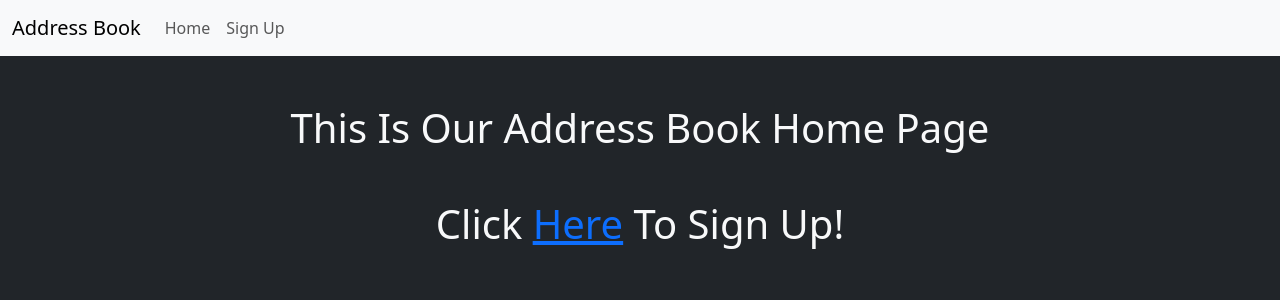
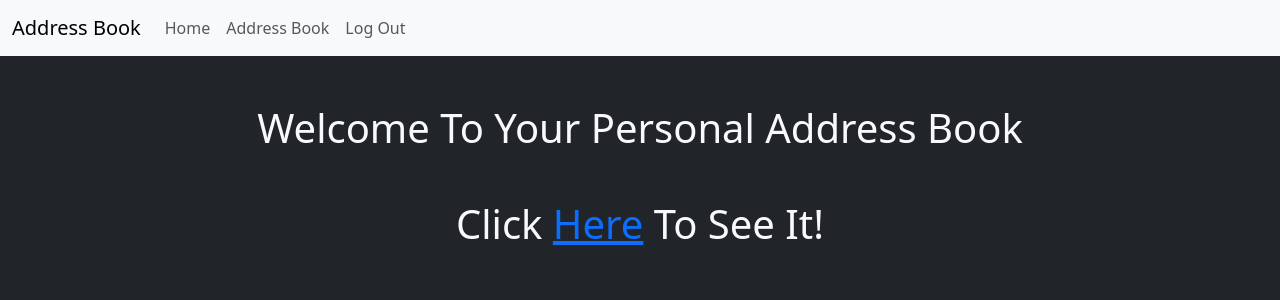
Before and after one commit to eitanreiffman/coding-temple_flask-address-book, a Flask app: page / in a window 1280 px wide. Shown: the top 300 px of the page. Run offline with Flask 3, Linux system fonts and the light colour scheme; the visitor is signed in with stand-in values (Sample User, id 1).

Commit message:
Added Login function

```diff
--- a/app/forms.py
+++ b/app/forms.py
@@ -18,4 +18,4 @@ class LoginForm(FlaskForm):
 
 class PostForm(FlaskForm):
     address = StringField('Address', validators=[InputRequired()])
-    submit = SubmitField
+    submit = SubmitField()
--- a/app/models.py
+++ b/app/models.py
@@ -11,6 +11,7 @@ class User(db.Model, UserMixin):
     username = db.Column(db.String(50), nullable=False, unique=True)
     password = db.Column(db.String(256), nullable=False)
     date_created = db.Column(db.DateTime, nullable=False, default=datetime.utcnow)
+    addresses = db.relationship('Post', backref = 'homeowner', lazy = 'dynamic')
 
     def __init__(self, **kwargs):
         super().__init__(**kwargs)
@@ -41,3 +42,13 @@ class Post(db.Model):
 
     def __repr__(self):
         return f"<Address: {self.id} | {self.address}>"
+
+    def update(self, **kwargs):
+        for key, value in kwargs.items():
+            if key in {'title', 'body'}:
+                setattr(self, key, value)
+        db.session.commit()
+
+    def delete(self):
+        db.session.delete(self)
+        db.session.commit()
--- a/app/routes.py
+++ b/app/routes.py
@@ -28,29 +28,29 @@ def signup():
 
         new_user = User(first_name=first_name, last_name=last_name, email=email, username=username, password=password)
 
-        flash(f'Thank you, {new_user.first_name} {new_user.last_name}, for signing up! \nNow, you can add an address!', 'success')
+        flash(f'Thank you, {new_user.first_name} {new_user.last_name}, for signing up! \nLog in to your account and add an address!', 'success')
 
-        return redirect(url_for('index'))
+        return redirect(url_for('login'))
 
-    return render_template('signup.html', form = form)
+    return render_template('signup.html', form=form)
 
 @app.route('/login', methods=['GET','POST'])
 def login():
     form = LoginForm()
     if form.validate_on_submit():
         username = form.username.data
-        password = form.username.data
+        password = form.password.data
 
         user = User.query.filter_by(username=username).first()
         if user is not None and user.check_password(password):
             login_user(user)
-            flash(f"Hurray! {user.username} is now logged in", "success")
+            flash(f"Hurray! {user.username}, you're now logged in", "success")
             return redirect(url_for('index'))
         else:
             flash("Incorrect username and/or password", "danger")
             redirect(url_for('login'))
 
-    return render_template('login.html', form = form)
+    return render_template('login.html', form=form)
 
 @app.route('/logout')
 def logout():
@@ -65,5 +65,10 @@ def add_address():
     if form.validate_on_submit():
         address = form.address.data
         new_address = Post(address=address, user_id=current_user.id)
-        flash(f"Your address, {new_address.address}, has been successfully added to our system!", "success")
-    return render_template('add_address.html', form = form)
+        flash(f"Your address, {new_address.address}, has been added to your address book!", "success")
+    return render_template('add_address.html', form=form)
+
+@app.route('/address_book')
+def address_book():
+    addresses = Post.query.all()
+    return render_template('address_book.html', addresses=addresses)
--- a/app/templates/add_address.html
+++ b/app/templates/add_address.html
@@ -4,9 +4,9 @@
 
 {% block content %}
 
+<h1 class="text-center text-light mt-5 mb-4">Add a New Address To Your Address Book</h1>
+
 <form action="" class="bg-dark-subtle rounded p-4" method="POST">
-
-    <h1 class="text-center">Add a New Address To Our Database</h1>
 
     {{ form.csrf_token }}
 
--- a/app/templates/index.html
+++ b/app/templates/index.html
@@ -3,7 +3,19 @@
 
 {% block content %}
 
-<h1 class="text-center mt-5 text-light">This Is Our Address Book Home Page</h1>
+{% if current_user.is_anonymous %}
+
+<h1 class="text-center mt-5 text-light">Would You Like To Create An Address Book?</h1>
 <h1 class="text-center mt-5 text-light">Click <a href="/signup">Here</a> To Sign Up!</h1>
+<br>
+<h1 class="text-center mt-5 text-light">Already a User?</h1>
+<h1 class="text-center mt-5 text-light">Click <a href="/login">Here</a> To Log In!</h1>
+
+{% else %}
+
+<h1 class="text-center mt-5 text-light">Welcome To Your Personal Address Book</h1>
+<h1 class="text-center mt-5 text-light">Click <a href="/address_book">Here</a> To See It!</h1>
+
+{% endif %}
 
 {% endblock content %}
--- a/app/templates/login.html
+++ b/app/templates/login.html
@@ -3,9 +3,9 @@
 
 {% block content %}
 
+<h1 class="text-center text-light mt-5 mb-4">Log In</h1>
+
 <form action="" class="bg-dark-subtle rounded p-4" method="POST">
-
-    <h1 class="text-center text-light mt-5 mb-4">Log In</h1>
 
     {{ form.csrf_token }}
 
--- a/app/templates/nav.html
+++ b/app/templates/nav.html
@@ -7,7 +7,13 @@
       <div class="collapse navbar-collapse" id="navbarNavAltMarkup">
         <div class="navbar-nav">
           <a class="nav-link" href="/">Home</a>
+          {% if current_user.is_anonymous %}
           <a class="nav-link" href="/signup">Sign Up</a>
+          <a class="nav-link" href="/login">Log In</a>
+          {% else %}
+          <a class="nav-link" href="/address_book">Address Book</a>
+          <a class="nav-link" href="/logout">Log Out</a>
+          {% endif %}
         </div>
       </div>
     </div>
```
Also changed, not shown: app/templates/address_book.html (added, +15 -0 lines), app.db.
